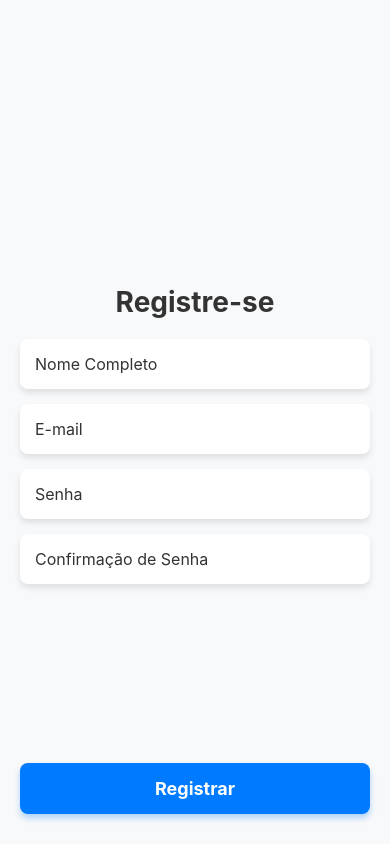
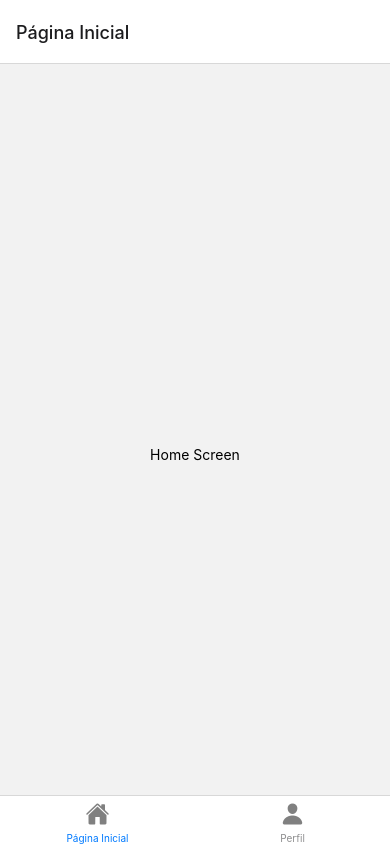
Before and after one commit to Higoruan/MedConnect, a React Native app: screen / in a window 390 px wide. Built offline with nearby package versions, Linux system fonts and the light colour scheme.

Commit message:
added icon in tab navigator

```diff
--- a/src/components/menu/app.tsx
+++ b/src/components/menu/app.tsx
@@ -1,5 +1,6 @@
 import React from 'react';
 import { createBottomTabNavigator } from '@react-navigation/bottom-tabs';
+import { Ionicons } from '@expo/vector-icons';
 import { NavigationContainer } from '@react-navigation/native';
 import HomeScreen from '../../pages/home/app';
 import DataUser from '../../pages/dataUser/app';
@@ -15,8 +16,12 @@ const BottomMenu = () => {
                     tabBarStyle: { position: 'absolute', bottom: 0, left: 0, right: 0 },
                 }}
             >
-                <Tab.Screen name="HOME" component={HomeScreen} />
-                <Tab.Screen name="USER" component={DataUser} />
+                <Tab.Screen name="Página Inicial" component={HomeScreen} options={{ tabBarIcon: () => (
+                    <Ionicons name="home" size={24} color="gray" />
+                ) }}/>
+                <Tab.Screen name="Perfil" component={DataUser} options={{ tabBarIcon: () => (
+                    <Ionicons name="person" size={24} color="gray" />
+                ) }}/>
             </Tab.Navigator>
         </NavigationContainer>
     );
--- a/src/pages/Register/app.tsx
+++ b/src/pages/Register/app.tsx
@@ -21,7 +21,7 @@ const RegistrationForm: React.FC = () => {
     }
   };
 
-  if (isRegistered) {
+  if (true) {
     return <BottomMenu />; // Renderiza o menu após o registro
   }
   return (
```
